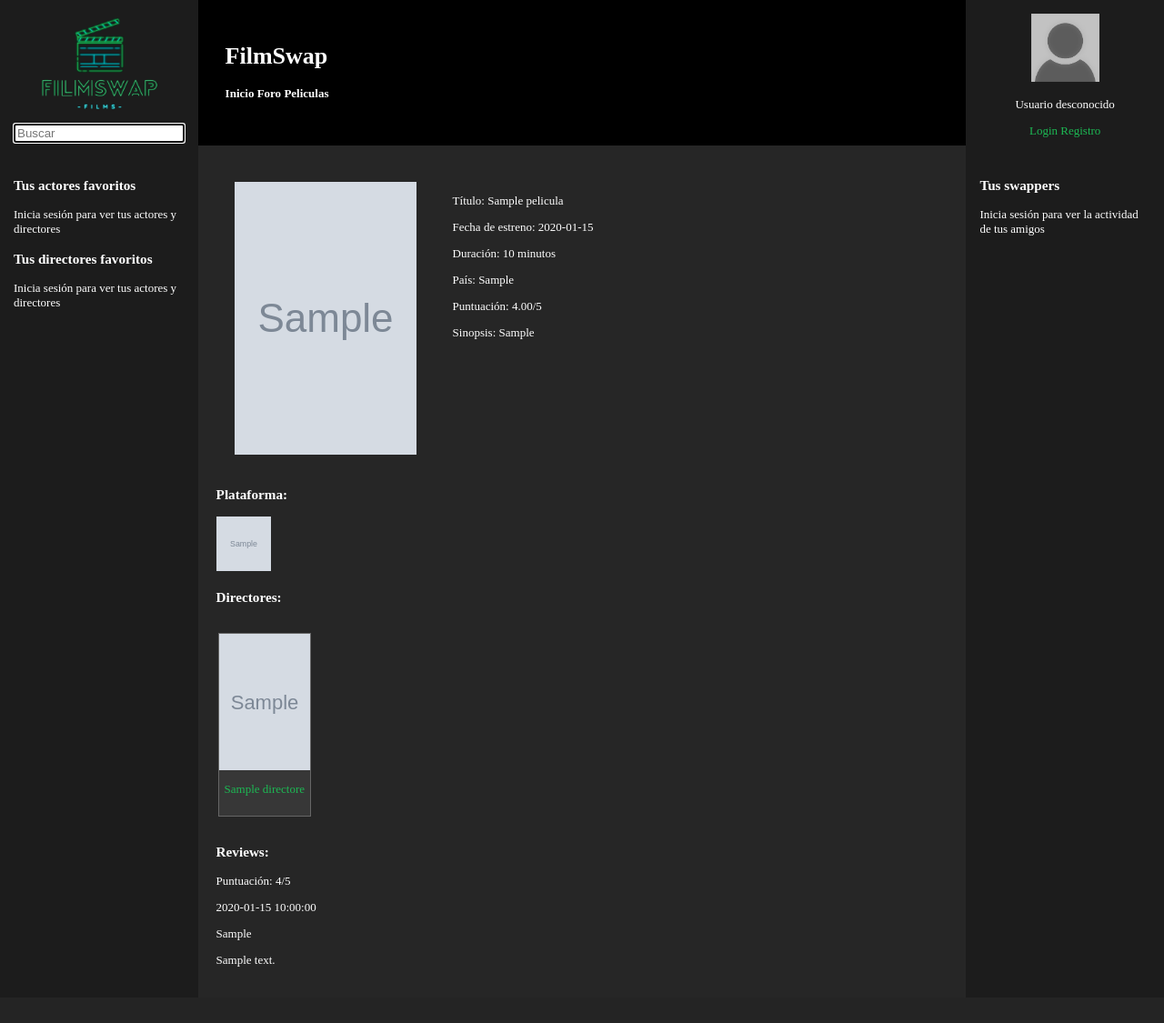
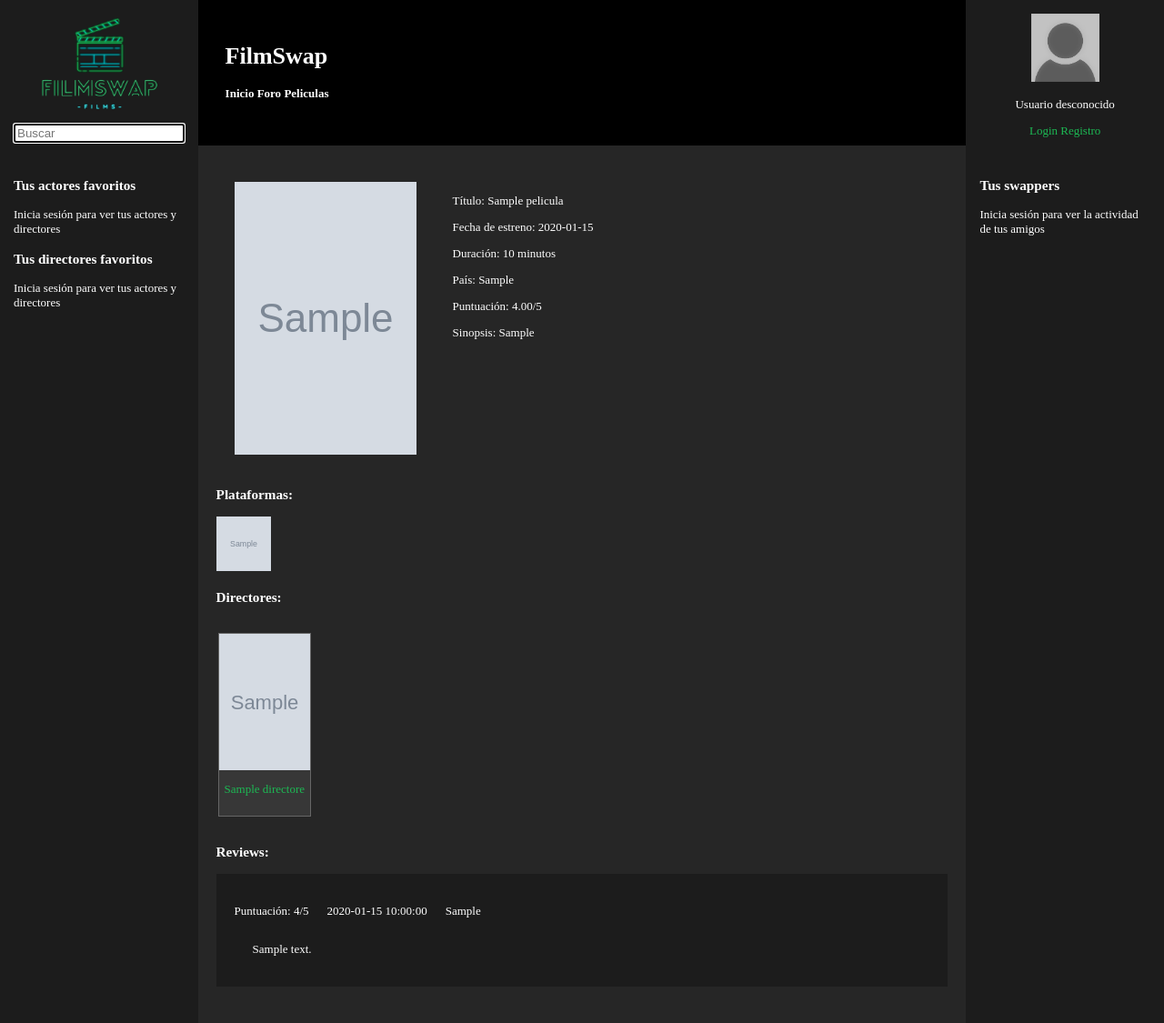
Before and after one commit to Andresfyc/AW, a PHP site: page /pelicula.php?id=1 in a window 1280 px wide. Shown: the whole page at 91% size. Before the commit the page ends 1063 px from the top, so only its background shows below. Run offline with PHP 8.4, Linux system fonts and the light colour scheme; tables that the repository leaves empty hold one stand-in row (values such as "Sample post"); grey boxes marked "Sample" are stand-in pictures.

Commit message:
Estilos reviews recuperados. Arreglado añadir review no visible

```diff
--- a/estilo.css
+++ b/estilo.css
@@ -383,3 +383,22 @@ button {
 .div-plataformasPeli > p {
 	text-align: center;
 }
+
+.div-reviewsPeli {
+	padding: 20px;
+	background-color: #1C1C1C;
+	margin-bottom: 20px;
+}
+
+.div-reviewsPeli > div {
+	display: flex;
+	flex-direction: row;
+}
+
+.div-reviewsPeli > div > p {
+	margin-right: 20px;
+}
+
+.div-reviewsPeli > p {
+	padding-left: 20px;
+}
--- a/includes/actoresDirectores.php
+++ b/includes/actoresDirectores.php
@@ -1,7 +1,5 @@
 <?php
 namespace es\ucm\fdi\aw;
-
-//require_once __DIR__.'/config.php';
 
 class actoresDirectores
 {
--- a/includes/eventosTemas.php
+++ b/includes/eventosTemas.php
@@ -1,7 +1,5 @@
 <?php
 namespace es\ucm\fdi\aw;
-
-//require_once __DIR__.'/config.php';
 
 class eventosTemas
 {
--- a/includes/mensajes.php
+++ b/includes/mensajes.php
@@ -1,7 +1,5 @@
 <?php
 namespace es\ucm\fdi\aw;
-
-//require_once __DIR__.'/config.php';
 
 class mensajes
 {
--- a/includes/peliculas.php
+++ b/includes/peliculas.php
@@ -1,7 +1,5 @@
 <?php
 namespace es\ucm\fdi\aw;
-
-//require_once __DIR__.'/config.php';
 
 class peliculas
 {
@@ -61,7 +59,7 @@ class peliculas
 		$html = '';
 		if (!empty($plataformas)) {
 
-			$html .= '<h3> Plataforma: </h3>';
+			$html .= '<h3> Plataformas: </h3>';
 
 			$html .= '<div class="div-plataformas-peli">';
 			foreach($peliculasPlataformas as $peliplata) {
@@ -76,13 +74,12 @@ class peliculas
 		return $html;
 	}
 
-	function listaReviews($reviews, $href)
+	function listaReviews($reviews)
 	{
 
 		$html = '';
 		if (!empty($reviews)) {
 
-			$html = "<h3> Reviews: {$href}</h3>";
 			$html .= '<div>';
 			foreach($reviews as $review) {
 				$html .= '<div class="div-reviewsPeli">';
--- a/includes/plataformas.php
+++ b/includes/plataformas.php
@@ -1,8 +1,5 @@
 <?php
 namespace es\ucm\fdi\aw;
-
-//require_once __DIR__.'/config.php';
-
 class plataformas
 {
 	function listaPlataformasPelicula($id)
--- a/includes/reviews.php
+++ b/includes/reviews.php
@@ -1,7 +1,5 @@
 <?php
 namespace es\ucm\fdi\aw;
-
-//require_once __DIR__.'/config.php';
 
 class reviews
 {
--- a/pelicula.php
+++ b/pelicula.php
@@ -29,7 +29,8 @@ $contenidoPrincipal=<<<EOS
     {$peliculas->listaPlataformas($pelicula->plataformas(),$pelicula->peliculasPlataformas())}
     {$peliculas->listaActoresDirectores($pelicula->actors(), 0)}
     {$peliculas->listaActoresDirectores($pelicula->directors(), 1)}
-    {$peliculas->listaReviews($pelicula->reviews(), $href)}
+    <h3> Reviews: {$href}</h3>
+    {$peliculas->listaReviews($pelicula->reviews())}
 
 EOS;
 
```
